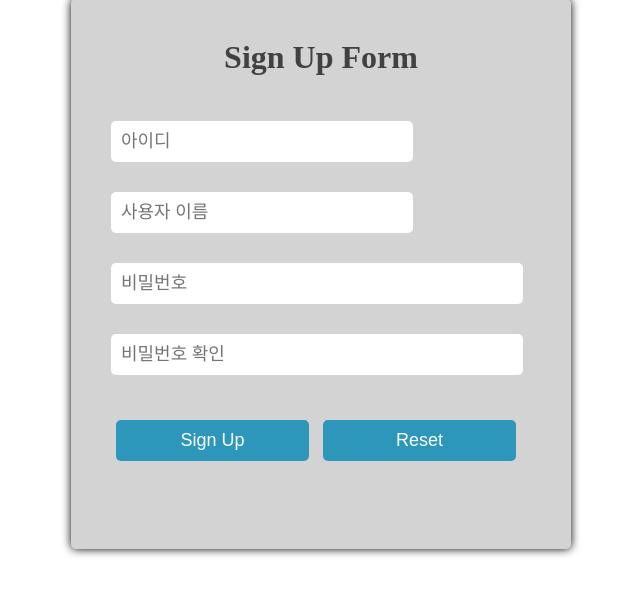
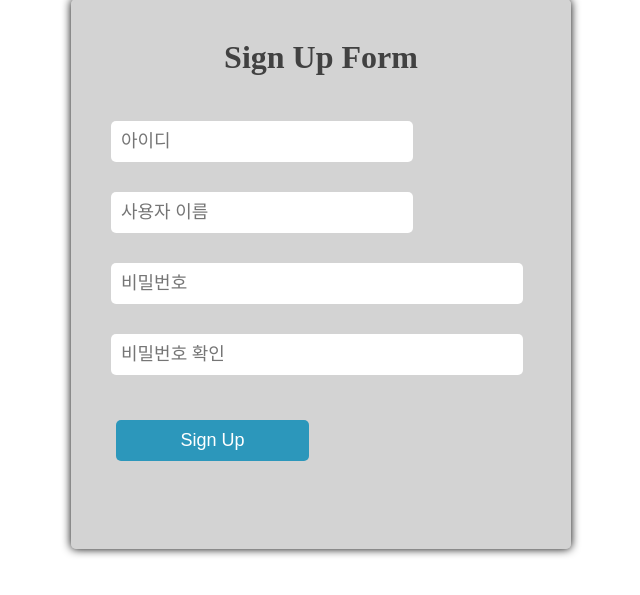
Before and after one commit to IbwaProject/SharpToon, a Flask app: page /signup in a window 1280 px wide. Shown: the part 126-721 px from the top of the page, without its empty margins (319-959 px from the left). Run offline with Flask 2, Linux system fonts and the light colour scheme; some libraries are stand-ins or nearby versions.

Commit message:
회원가입 리셋버튼 삭제

```diff
--- a/templates/signup.html
+++ b/templates/signup.html
@@ -24,12 +24,13 @@
     		<input placeholder="Check Your Password" type="password" id="password_2" name = "password_2"> -->
 
 			<button style="width:193px; margin:5px 5px 5px 5px; margin-top:30px;" type="submit">Sign Up</button>
-    		<button style="width:193px; margin:5px 5px 5px 5px; margin-top:30px;" onclick="ResetBtn()">Reset</button>
+    		<!--<button style="width:193px; margin:5px 5px 5px 5px; margin-top:30px;" onclick="ResetBtn()">Reset</button>-->
 		</form>
 	</div>
 </body>
 </html>
 
+<!--
 <script>
 	function ResetBtn(){
 		document.getElementById("name").value=null;
@@ -38,3 +39,4 @@
     	document.getElementById("repw").value=null;
 	}
 </script>
+-->
```
